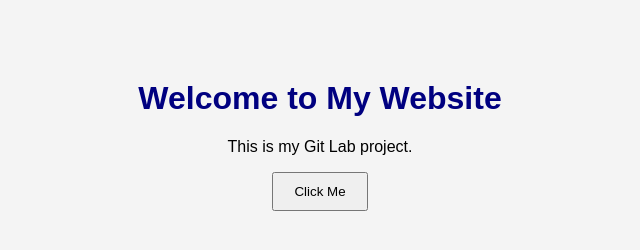
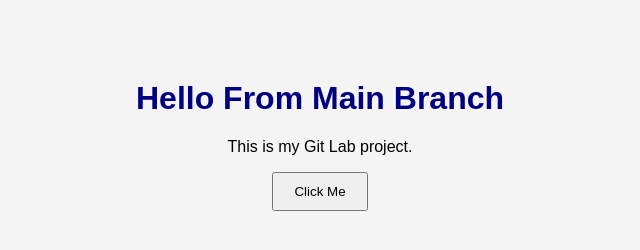
Before and after one commit to bipro96/SimpleWebsite, a plain HTML site: page index.html in a window 1280 px wide. Shown: the whole page, without its empty margins (320-960 px from the left). Drawn offline with Linux system fonts and the light colour scheme.

Commit message:
Main branch edited heading

```diff
--- a/index.html
+++ b/index.html
@@ -6,7 +6,7 @@
 </head>
 <body>
 
-<h1>Welcome to My Website</h1>
+<h1>Hello From Main Branch</h1>
 
 <p>This is my Git Lab project.</p>
 
```
